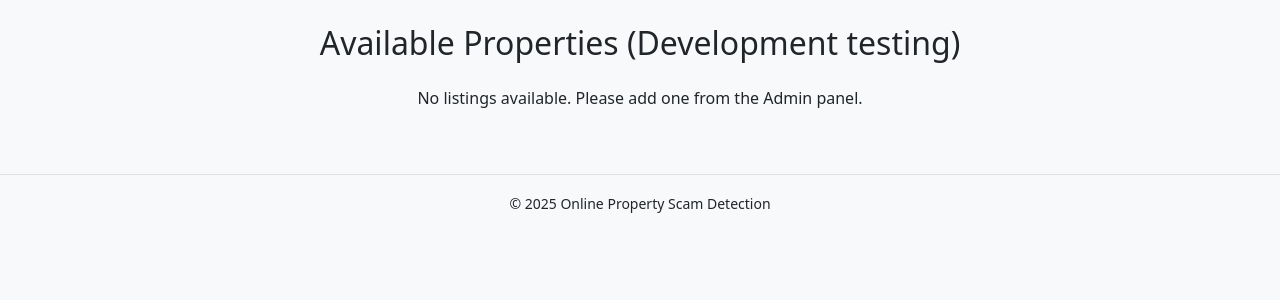
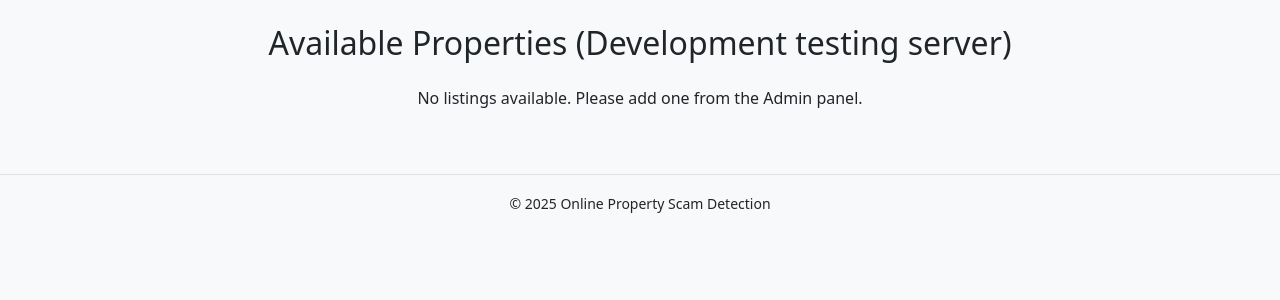
Before and after one commit to Anshhoool/Online-property-listing-scam-detectation, a Flask app: template templates/index.html in a window 1280 px wide. Shown: the part 56-356 px from the top of the page. Run offline with Flask 2, Linux system fonts and the light colour scheme; the template is opened without the code that fills it, so the values that code supplies are empty; some libraries are stand-ins or nearby versions.

Commit message:
Koi bhi meaningful message

```diff
--- a/templates/index.html
+++ b/templates/index.html
@@ -2,7 +2,7 @@
 {% block content %}
 
 <div class="container mt-4">
-  <h2 class="mb-4 text-center">Available Properties (Development testing) </h2>
+  <h2 class="mb-4 text-center">Available Properties (Development testing server) </h2>
 
   <div class="row">
     {% if listings %}
```
Also changed, not shown: listings.db.
